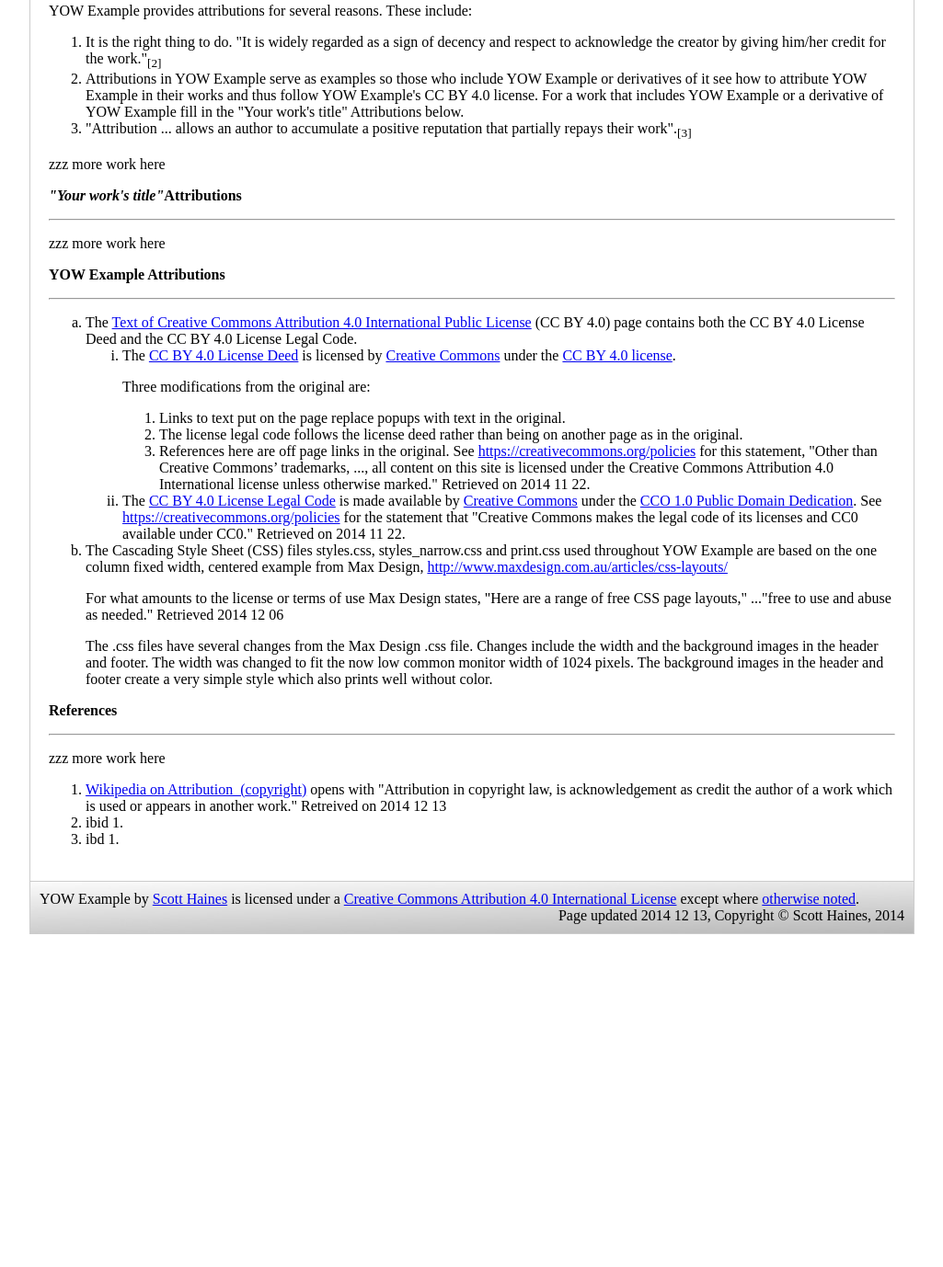
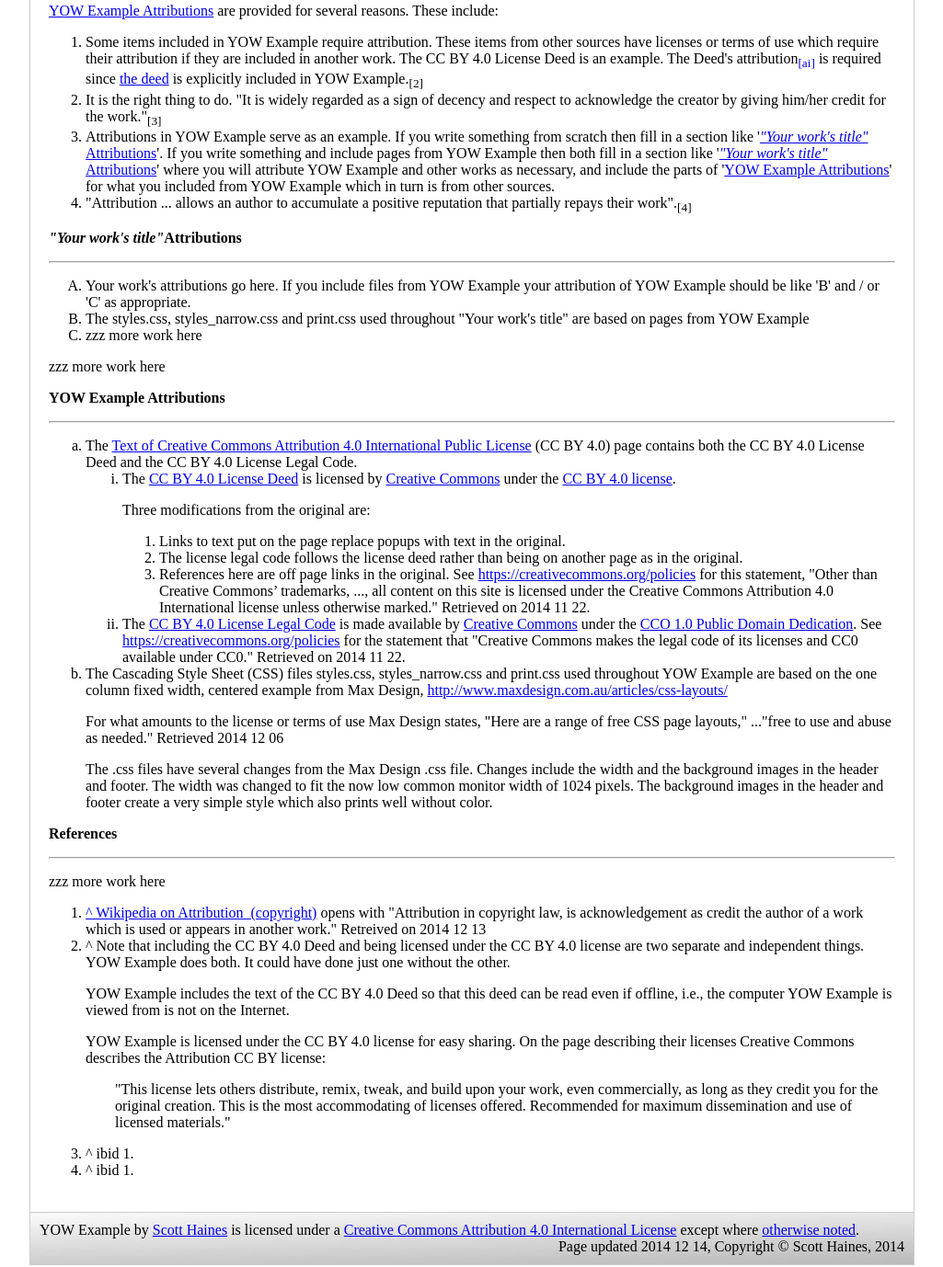
Before and after one commit to scotthaines/yow_example, a plain HTML site: page web/topics/attributions/topic.html in a window 1280 px wide. Shown: the part 331-1709 px from the top of the page at 92% size, without its empty margins (127-1152 px from the left). Before the commit the page ends 1355 px from the top, so only its background shows below. Drawn offline with Linux system fonts and the light colour scheme.

Commit message:
Attributions page text is closer but still not done.

```diff
--- a/web/topics/attributions/topic.html
+++ b/web/topics/attributions/topic.html
@@ -46,38 +46,58 @@ has several parts. These are</p>
     work, then describe the changes.)</li>
 </ul>
 
-<p>YOW Example provides attributions for several reasons. These include:</p>
+<p><a href="#YOW_Example_Attributions">YOW Example Attributions</a> are
+provided for several reasons. These include:</p>
 <ol>
+  <li>Some items included in YOW Example require attribution. These items from
+    other sources have licenses or terms of use which require their attribution
+    if they are included in another work. The CC BY 4.0 License Deed is an
+    example. The Deed's attribution<a href="#ai"><sub>[ai]</sub></a> is
+    required since <a href="../cc_by_4.0/topic.html">the deed</a> is explicitly
+    included in YOW Example.<sub>[2]</sub></li>
   <li>It is the right thing to do. "It is widely regarded as a sign of decency
     and respect to acknowledge the creator by giving him/her credit for the
-    work."<sub>[2]</sub></li>
-  <li>Attributions in YOW Example serve as examples so those who include YOW
-    Example or derivatives of it see how to attribute YOW Example in their
-    works and thus follow YOW Example's CC BY 4.0 license. For a work that
-    includes YOW Example or a derivative of YOW Example fill in the "Your
-    work's title" Attributions below.</li>
+    work."<sub>[3]</sub></li>
+  <li>Attributions in YOW Example serve as an example. If you write something
+    from scratch then fill in a section like '<a href="#Attributio"><em>"Your
+    work's title"</em> Attributions</a>'. If you write something and include
+    pages from YOW Example then both fill in a section like '<a
+    href="#Attributio"><em>"Your work's title"</em> Attributions</a>' where you
+    will attribute YOW Example and other works as necessary, and include the
+    parts of '<a href="#YOW_Example_Attributions">YOW Example Attributions</a>'
+    for what you included from YOW Example which in turn is from other
+  sources.</li>
   <li>"Attribution ... allows an author to accumulate a positive reputation
-    that partially repays their work".<sub>[3]</sub></li>
+    that partially repays their work".<sub>[4]</sub></li>
+</ol>
+
+<p><em><strong>"Your work's title"</strong><a name="L1413"
+id="L1413"></a></em><a name="Attributio"
+id="Attributio"><strong>Attributions</strong><em><strong></strong></em></a></p>
+<hr />
+<ol type="A">
+  <li>Your work's attributions go here. If you include files from YOW Example
+    your attribution of YOW Example should be like 'B' and / or 'C' as
+    appropriate.</li>
+  <li>The styles.css, styles_narrow.css and print.css used throughout "Your
+    work's title" are based on pages from YOW Example</li>
+  <li>zzz more work here</li>
 </ol>
 
 <p>zzz more work here</p>
 
-<p><em><strong>"Your work's
-title"</strong></em><strong>Attributions</strong><em><strong></strong></em></p>
-<hr />
-
-<p>zzz more work here</p>
-
-<p><strong>YOW Example Attributions</strong></p>
+<p><strong><a name="YOW_Example_Attributions" id="YOW_Example_Attributions">YOW
+Example Attributions</a></strong></p>
 <hr />
 <ol type="a">
   <li>The <a href="../cc_by_4.0/topic.html">Text of Creative Commons
     Attribution 4.0 International Public License</a> (CC BY 4.0) page contains
     both the CC BY 4.0 License Deed and the CC BY 4.0 License Legal Code.
     <ol type="i">
-      <li>The <a href="https://creativecommons.org/licenses/by/4.0/">CC BY 4.0
-        License Deed</a> is licensed by <a
-        href="http://creativecommons.org/">Creative Commons</a> under the <a
+      <li><a name="ai" id="ai">The</a> <a
+        href="https://creativecommons.org/licenses/by/4.0/">CC BY 4.0 License
+        Deed</a> is licensed by <a href="http://creativecommons.org/">Creative
+        Commons</a> under the <a
         href="https://creativecommons.org/licenses/by/4.0/legalcode">CC BY 4.0
         license</a>.
         <p>Three modifications from the original are: </p>
@@ -125,13 +145,27 @@ title"</strong></em><strong>Attributions</strong><em><strong></strong></em></p>
 
 <p>zzz more work here</p>
 <ol>
-  <li><a
-    href="http://en.wikipedia.org/wiki/Attribution_%28copyright%29">Wikipedia
-    on Attribution_(copyright)</a> opens with "Attribution in copyright law, is
-    acknowledgement as credit the author of a work which is used or appears in
-    another work." Retreived on 2014 12 13</li>
-  <li>ibid 1.</li>
-  <li>ibd 1.</li>
+  <li><a href="http://en.wikipedia.org/wiki/Attribution_%28copyright%29">^
+    Wikipedia on Attribution_(copyright)</a> opens with "Attribution in
+    copyright law, is acknowledgement as credit the author of a work which is
+    used or appears in another work." Retreived on 2014 12 13</li>
+  <li>^ Note that including the CC BY 4.0 Deed and being licensed under the CC
+    BY 4.0 license are two separate and independent things. YOW Example does
+    both. It could have done just one without the other.
+    <p>YOW Example includes the text of the CC BY 4.0 Deed so that this deed
+    can be read even if offline, i.e., the computer YOW Example is viewed from
+    is not on the Internet.</p>
+    <p>YOW Example is licensed under the CC BY 4.0 license for easy sharing. On
+    the page describing their licenses Creative Commons describes the
+    Attribution CC BY license:</p>
+    <p style="margin-left:2em;">"This license lets others distribute, remix,
+    tweak, and build upon your work, even commercially, as long as they credit
+    you for the original creation. This is the most accommodating of licenses
+    offered. Recommended for maximum dissemination and use of licensed
+    materials."</p>
+  </li>
+  <li>^ ibid 1.</li>
+  <li>^ ibid 1.</li>
 </ol>
 </div>
 
@@ -146,7 +180,7 @@ href="http://creativecommons.org/licenses/by/4.0/">Creative Commons Attribution
 noted</a>.</div>
 
 <div id="footer_text_right">
-Page updated 2014 12 13, Copyright © Scott Haines, 2014</div>
+Page updated 2014 12 14, Copyright © Scott Haines, 2014</div>
 </div>
 </div>
 </body>
```
